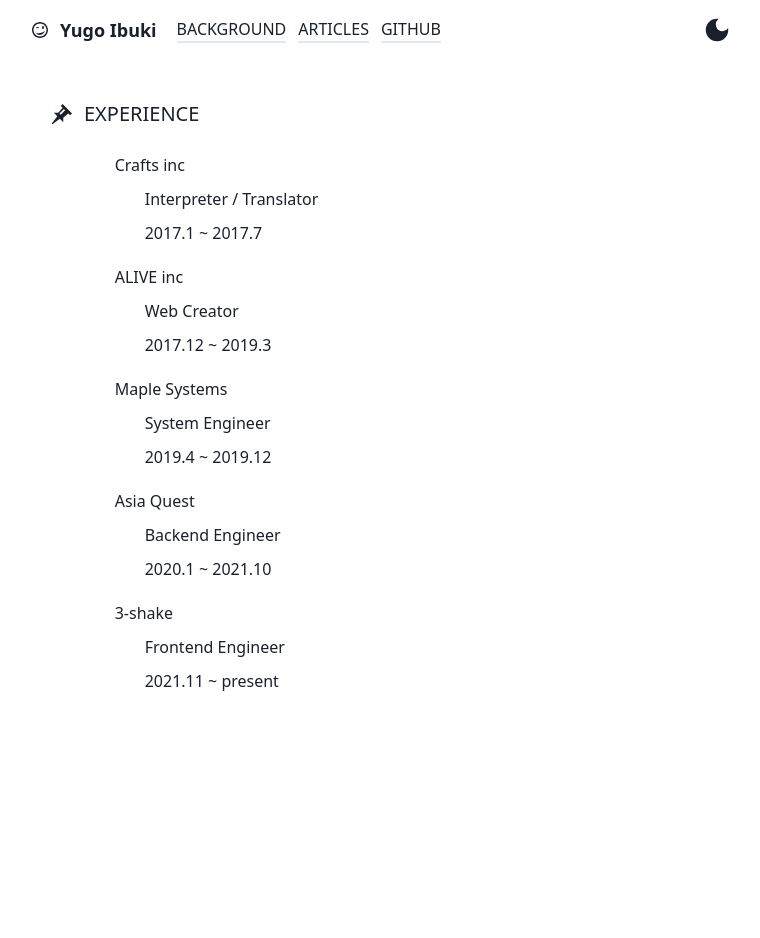
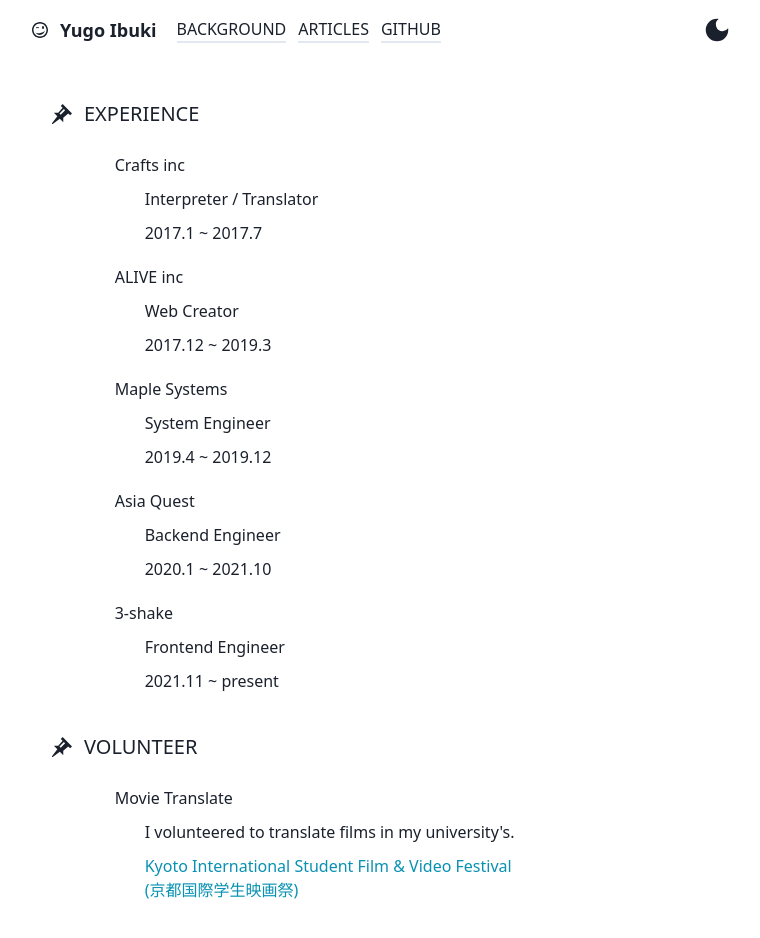
Before and after one commit to yugo-ibuki/portfolio, a Next.js app: page /background in a window 1280 px wide. Shown: the top 938 px of the page, without its empty margins (258-1018 px from the left). Before the commit the page ends 800 px from the top, so only its background shows below. Built offline with nearby package versions, Linux system fonts and the light colour scheme.

Commit message:
feat: volunteerを追加

```diff
--- /dev/null
+++ b/src/components/List/Volunteer.tsx
@@ -0,0 +1,39 @@
+import type { FC } from 'react'
+import Link from 'next/link'
+
+const volunteers: {
+  title: string
+  content: string
+}[] = [
+  {
+    title: 'Movie Translate',
+    content: 'I volunteered to translate films in my university\'s.',
+  }
+]
+
+export const Volunteer: FC = () => {
+  return (
+    <ul className={'w-[90%] mx-auto flex flex-col gap-y-[20px]'}>
+      {
+        volunteers.map(v => {
+          return (
+            <li key={v.title}>
+              <dl className={'flex flex-col gap-y-[10px]'}>
+                <dt>{v.title}</dt>
+                <dd className={'ml-[30px]'}>{v.content}</dd>
+                <dd className={'ml-[30px]'}>
+                  <Link href="https://www.kisfvf.com/">
+                    <a target={'_blank'} className={'text-cyan-600'}>
+                      Kyoto International Student Film & Video Festival<br />
+                      (京都国際学生映画祭)
+                    </a>
+                  </Link>
+                </dd>
+              </dl>
+            </li>
+          )
+        })
+      }
+    </ul>
+  )
+}
--- a/src/pages/background.tsx
+++ b/src/pages/background.tsx
@@ -1,5 +1,6 @@
 import type { NextPage } from 'next'
 import { Block, Title, Step } from '@components'
+import { Volunteer } from '@components/List/Volunteer'
 
 const Background: NextPage = () => {
  return (
@@ -10,6 +11,13 @@ const Background: NextPage = () => {
          <Step />
        </div>
      </Block>
+
+     <Block>
+       <Title>VOLUNTEER</Title>
+       <div className={'mt-[25px] w-[90%] mx-auto'}>
+         <Volunteer />
+       </div>
+     </Block>
    </main>
   )
 }
```
